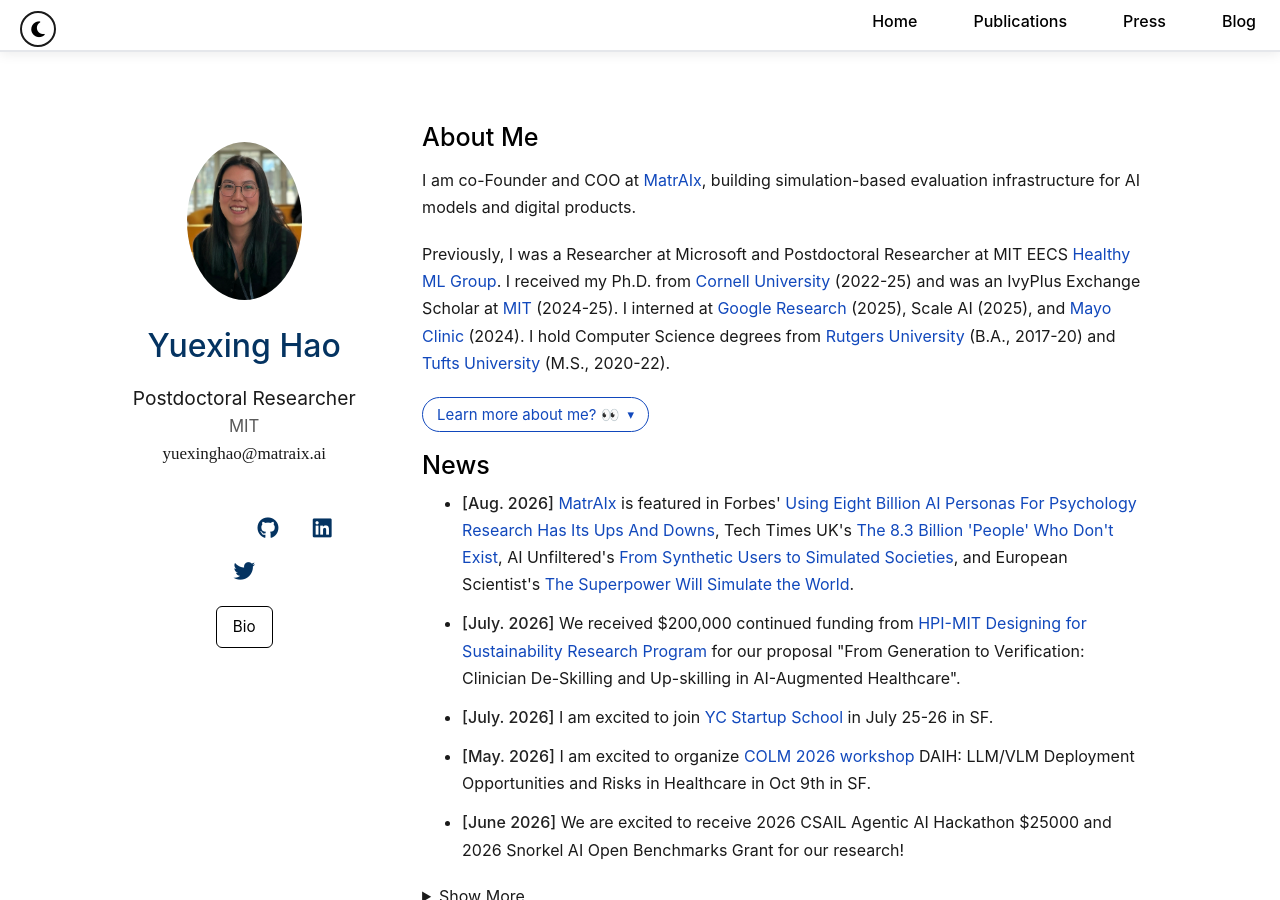
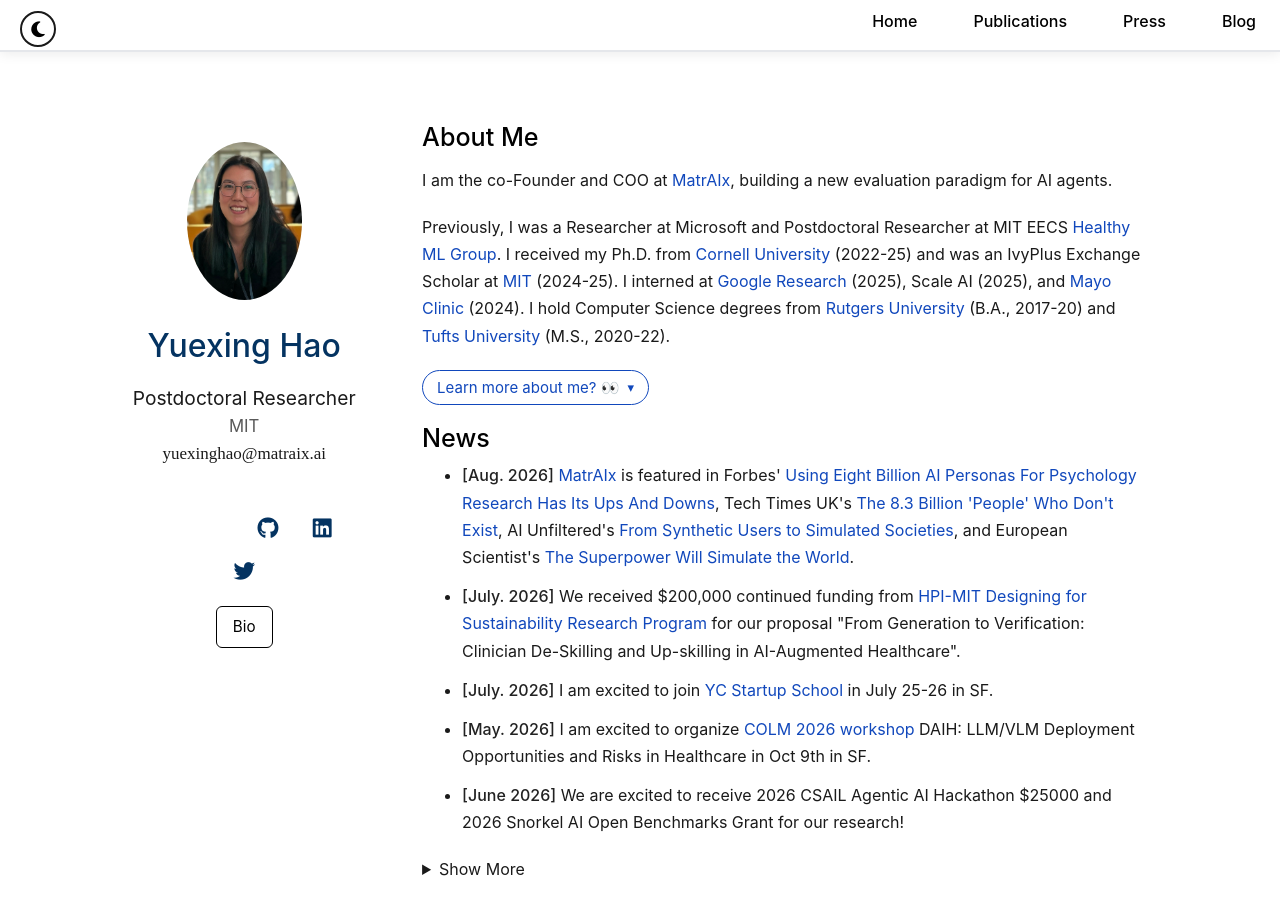
Before and after one commit to YuexingHao/Yuexing-Hao, a Jekyll site: the page built from index.md, in a window 1280 px wide and 900 px high. Built offline with Jekyll 4.4.1, drawn with Linux system fonts in a browser that asks for light colours; a style sheet for code colours, icons or effects is not loaded; our own code applies the rules of GitHub Pages for plain Markdown files.

Commit message:
About: describe MatrAIx as a new evaluation paradigm for AI agents
Co-Authored-By: Claude Fable 5.1 <noreply@anthropic.com>

```diff
--- a/index.md
+++ b/index.md
@@ -4,7 +4,7 @@ layout: homepage
 
 ## About Me
 
-I am co-Founder and COO at [MatrAIx](https://matraix.ai/), building simulation-based evaluation infrastructure for AI models and digital products.
+I am the co-Founder and COO at [MatrAIx](https://matraix.ai/), building a new evaluation paradigm for AI agents.
 
 Previously, I was a Researcher at Microsoft and Postdoctoral Researcher at MIT EECS [Healthy ML Group](https://healthyml.org/people/). I received my Ph.D. from [Cornell University](https://gradschool.cornell.edu/spotlights/student-spotlight-yuexing-hao/) (2022-25) and was an IvyPlus Exchange Scholar at [MIT](https://www.linkedin.com/posts/aihealthmit_mit-postdoc-yuexing-hao-on-how-an-ai-agent-activity-7418000548697673729-FUIp/) (2024-25). I interned at [Google Research](https://research.google/blog/towards-better-health-conversations-research-insights-on-a-wayfinding-ai-agent-based-on-gemini/) (2025), Scale AI (2025), and [Mayo Clinic](https://newsnetwork.mayoclinic.org/discussion/new-mayo-clinic-study-advances-personalized-prostate-cancer-education-with-an-ehr-integrated-ai-agent/) (2024). I hold Computer Science degrees from [Rutgers University](https://math.sas.rutgers.edu/news-events/news/honors-awards-distinction/1588-rutgers-undergraduate-receives-meritorious-performance-award-in-modeling-contest) (B.A., 2017-20) and [Tufts University](https://yuexinghao.github.io/Yuexing-Hao/assets/files/awards/Hao-Yuexing-GSRC-Letter.pdf) (M.S., 2020-22).
 
```
